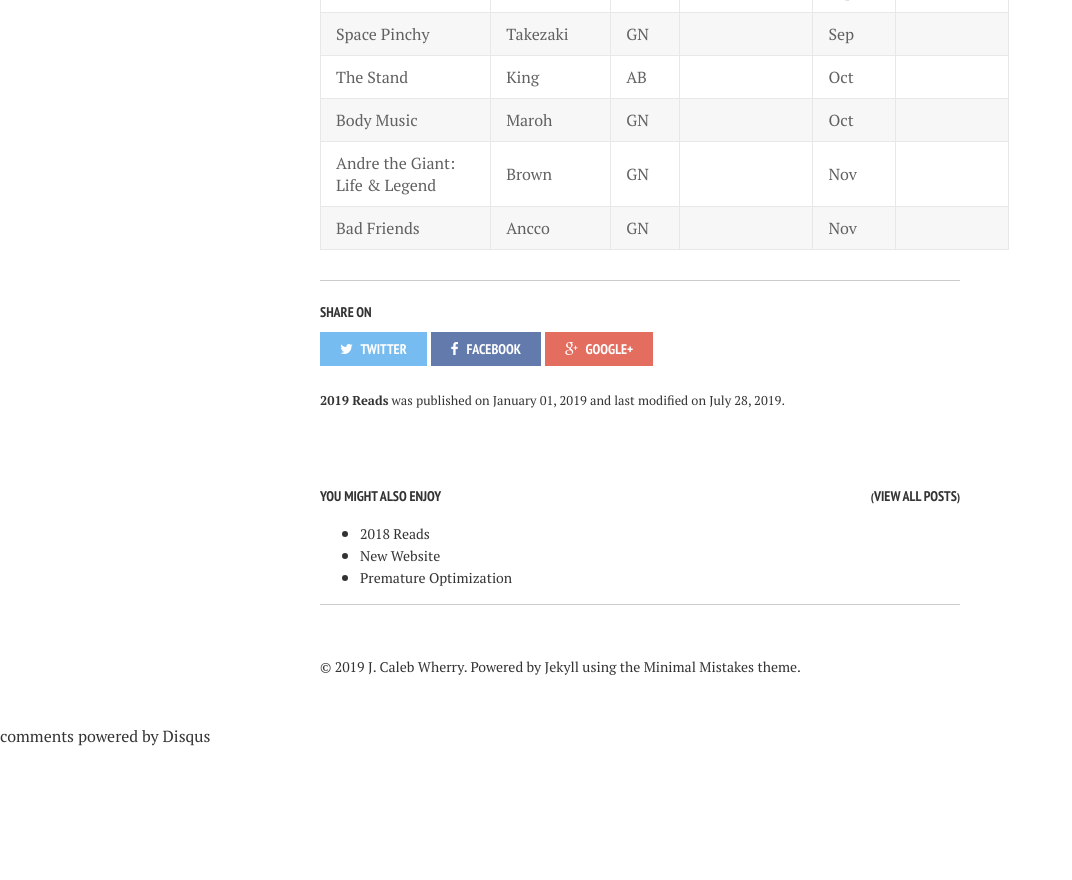
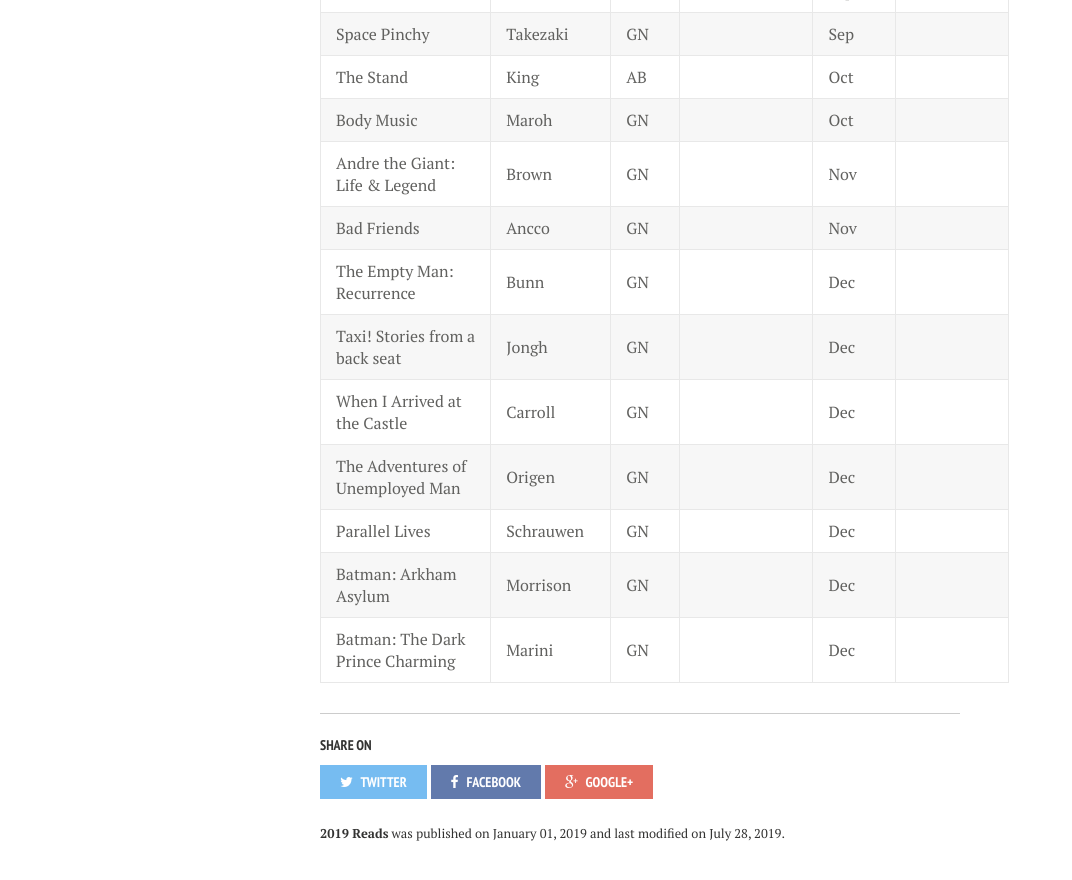
Before and after one commit to calebwherry/calebwherry.github.io, a Jekyll site: the page built from _posts/2019-01-01-2019-Reads.md, in a window 1280 px wide and 900 px high, scrolled down 7297 px. Shown: the top 880 px of the window, without its empty margins (0-1072 px from the left). Built offline with Jekyll 4.4.1, drawn with Linux system fonts in a browser that asks for light colours; nearby versions of some CDN libraries; comment, search, counter and statistics services are not loaded; before the commit the page ends 8044 px from its top, so only the background shows below that.

Commit message:
Added new 2019 read

```diff
--- a/_posts/2019-01-01-2019-Reads.md
+++ b/_posts/2019-01-01-2019-Reads.md
@@ -143,3 +143,10 @@
 | Body Music                                    | Maroh          | GN    |              | Oct          |                                               |
 | Andre the Giant: Life & Legend                | Brown          | GN    |              | Nov          |                                               |
 | Bad Friends                                   | Ancco          | GN    |              | Nov          |                                               |
+| The Empty Man: Recurrence                     | Bunn           | GN    |              | Dec          |                                               |
+| Taxi! Stories from a back seat                | Jongh          | GN    |              | Dec          |                                               |
+| When I Arrived at the Castle                  | Carroll        | GN    |              | Dec          |                                               |
+| The Adventures of Unemployed Man              | Origen         | GN    |              | Dec          |                                               |
+| Parallel Lives                                | Schrauwen      | GN    |              | Dec          |                                               |
+| Batman: Arkham Asylum                         | Morrison       | GN    |              | Dec          |                                               |
+| Batman: The Dark Prince Charming              | Marini         | GN    |              | Dec          |                                               |
```
